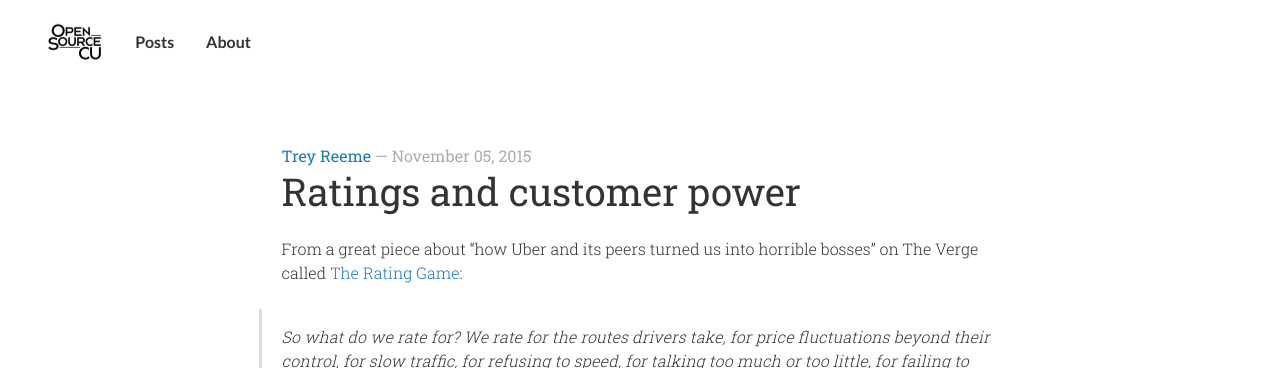
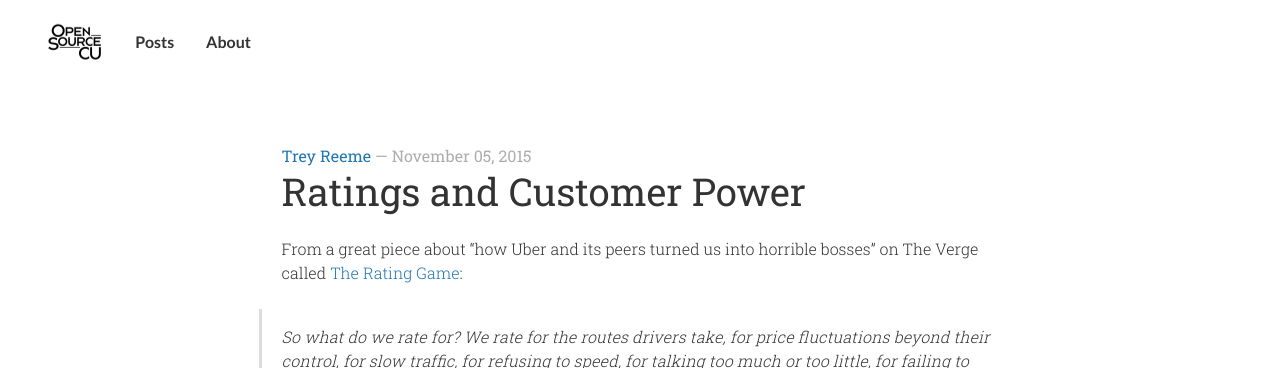
Before and after one commit to opensourcecu/opensourcecu.github.io, a Jekyll site: the page built from _posts/2015-11-05-rater-hater.md, in a window 1280 px wide. Shown: the top 368 px of the page. Built offline with Jekyll 4.4.1, drawn with Linux system fonts in a browser that asks for light colours; nearby versions of some CDN libraries; some web fonts are replaced; comment, search, counter and statistics services are not loaded.

```diff
--- a/_posts/2015-11-05-rater-hater.md
+++ b/_posts/2015-11-05-rater-hater.md
@@ -1,7 +1,7 @@
 ---
 
 layout: post
-title: "Ratings and customer power"
+title: "Ratings and Customer Power"
 excerpt: "Via a thought-provoking piece on The Verge, a look at customer power in our ratings-happy culture."
 legacy: false
 draft: false
```
